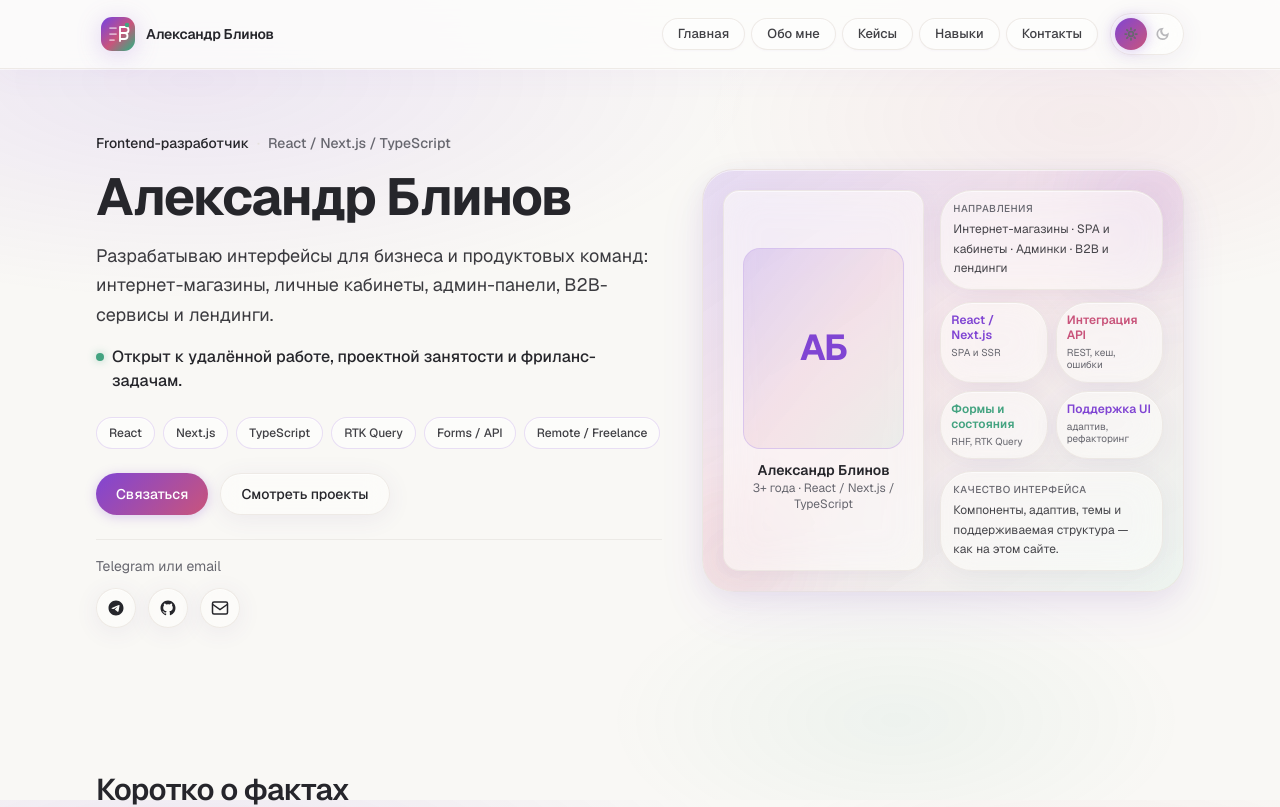
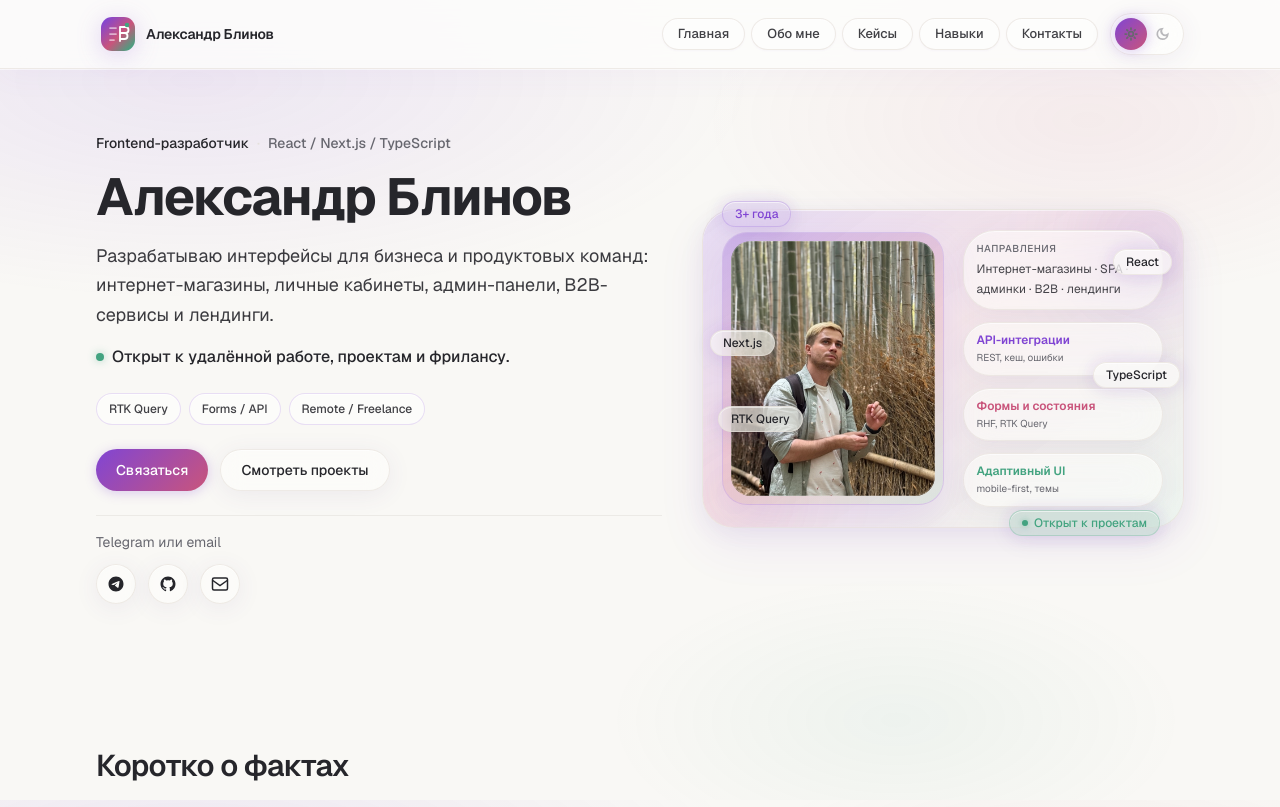
Before and after one commit to blinov-dev/PORTFOLIO, a Next.js app in the folder mysite/: page / in a window 1280 px wide. Shown: the top 807 px of the page. Built offline with nearby package versions, Linux system fonts and the light colour scheme.

Commit message:
feat(hero): add portrait photo and restore expressive floating badges

```diff
--- a/mysite/app/globals.css
+++ b/mysite/app/globals.css
@@ -129,7 +129,8 @@ body {
   .header-icon-btn,
   .glass-header,
   .hero-portrait-frame,
-  .hero-capability {
+  .hero-capability,
+  .hero-floating-badge {
     transition: none;
     animation: none;
   }
@@ -139,7 +140,10 @@ body {
   .nav-link:hover,
   .header-icon-btn:hover,
   .hero-visual:hover .hero-portrait-frame,
-  .hero-capability:hover {
+  .hero-capability:hover,
+  .hero-visual:hover .hero-floating-badge,
+  .hero-visual:hover .hero-badge--exp,
+  .hero-visual:hover .hero-badge--open {
     transform: none;
   }
 
@@ -442,13 +446,55 @@ body {
     0 20px 48px hsl(var(--primary) / 0.08);
 }
 
+.hero-photo-shell {
+  background: linear-gradient(
+    145deg,
+    hsl(var(--primary) / 0.28) 0%,
+    hsl(var(--secondary) / 0.18) 52%,
+    hsl(var(--accent) / 0.12) 100%
+  );
+  box-shadow:
+    0 0 0 1px hsl(var(--primary) / 0.18),
+    0 16px 40px hsl(var(--primary) / 0.14);
+}
+
 .hero-portrait-frame {
   transition: transform 0.22s ease, box-shadow 0.22s ease;
 }
 
 .hero-visual:hover .hero-portrait-frame {
   transform: translateY(-2px);
-  box-shadow: 0 12px 28px hsl(var(--primary) / 0.12);
+}
+
+.hero-floating-badge {
+  pointer-events: none;
+  backdrop-filter: blur(12px);
+  -webkit-backdrop-filter: blur(12px);
+  box-shadow:
+    var(--glass-shadow),
+    0 0 18px hsl(var(--primary) / 0.12);
+  transition:
+    transform 0.22s ease,
+    box-shadow 0.22s ease;
+}
+
+.hero-visual:hover .hero-floating-badge {
+  box-shadow:
+    var(--glass-shadow),
+    0 0 22px hsl(var(--primary) / 0.18);
+}
+
+.hero-visual:hover .hero-badge--exp {
+  transform: translateY(-2px);
+}
+
+.hero-visual:hover .hero-badge--open {
+  transform: translateY(-1px);
+}
+
+.hero-photo-column {
+  position: relative;
+  z-index: 1;
 }
 
 .hero-capability {
--- a/mysite/features/hero/profile-image.tsx
+++ b/mysite/features/hero/profile-image.tsx
@@ -1,43 +1,80 @@
+import Image from "next/image";
+import { Badge } from "@/components/ui/badge";
 import { siteConfig } from "@/lib/site-config";
 
 const capabilityBlocks = [
   {
-    title: "React / Next.js",
-    hint: "SPA и SSR",
+    title: "API-интеграции",
+    hint: "REST, кеш, ошибки",
     tone: "primary" as const,
-  },
-  {
-    title: "Интеграция API",
-    hint: "REST, кеш, ошибки",
-    tone: "secondary" as const,
   },
   {
     title: "Формы и состояния",
     hint: "RHF, RTK Query",
-    tone: "accent" as const,
+    tone: "secondary" as const,
   },
   {
-    title: "Поддержка UI",
-    hint: "адаптив, рефакторинг",
-    tone: "primary" as const,
+    title: "Адаптивный UI",
+    hint: "mobile-first, темы",
+    tone: "accent" as const,
   },
 ];
 
-const focusAreas = [
-  "Интернет-магазины",
-  "SPA и кабинеты",
-  "Админки",
-  "B2B и лендинги",
+const floatingBadges = [
+  {
+    label: "3+ года",
+    variant: "gradient" as const,
+    className: "hero-badge hero-badge--exp -top-2 left-3 sm:left-5",
+  },
+  {
+    label: "React",
+    variant: "glass" as const,
+    className: "hero-badge hero-badge--react top-10 -right-1 sm:right-3",
+  },
+  {
+    label: "Next.js",
+    variant: "glass" as const,
+    className:
+      "hero-badge hero-badge--next top-[38%] -left-2 sm:left-2 max-sm:hidden",
+  },
+  {
+    label: "TypeScript",
+    variant: "glass" as const,
+    className:
+      "hero-badge hero-badge--ts top-[48%] -right-2 sm:right-1 max-md:hidden",
+  },
+  {
+    label: "RTK Query",
+    variant: "glass" as const,
+    className:
+      "hero-badge hero-badge--rtk bottom-24 left-2 sm:left-4 max-lg:hidden",
+  },
+  {
+    label: "Открыт к проектам",
+    variant: "accent" as const,
+    className: "hero-badge hero-badge--open -bottom-2 right-4 sm:right-6",
+  },
 ];
 
 export function ProfileImage() {
-  const initials = siteConfig.name
-    .split(" ")
-    .map((part) => part[0])
-    .join("");
+  return (
+    <div className="hero-visual relative mx-auto w-full max-w-md sm:max-w-lg lg:max-w-none">
+      {floatingBadges.map((badge) => (
+        <Badge
+          key={badge.label}
+          variant={badge.variant}
+          className={`hero-floating-badge absolute z-20 shadow-md ${badge.className}`}
+        >
+          {badge.variant === "accent" && (
+            <span
+              className="size-1.5 shrink-0 rounded-full bg-accent shadow-[0_0_6px_hsl(var(--accent)/0.6)]"
+              aria-hidden="true"
+            />
+          )}
+          {badge.label}
+        </Badge>
+      ))}
 
-  return (
-    <div className="hero-visual relative mx-auto w-full max-w-md lg:max-w-none">
       <div
         className="glass-surface hero-visual-panel relative overflow-hidden rounded-[1.75rem] p-4 sm:rounded-[2rem] sm:p-5"
         style={{ backgroundImage: "var(--gradient-profile)" }}
@@ -51,37 +88,43 @@ export function ProfileImage() {
           aria-hidden="true"
         />
 
-        <div className="relative grid gap-3 sm:grid-cols-[0.95fr_1.05fr] sm:gap-4">
-          <div className="hero-portrait-slot glass-surface flex flex-col items-center justify-center rounded-2xl border border-primary/15 p-4 sm:min-h-[220px] sm:p-5">
+        <div className="relative grid items-center gap-4 sm:grid-cols-[1.05fr_0.95fr] sm:gap-5">
+          <div className="hero-photo-column mx-auto w-full max-w-[15.5rem] sm:max-w-none">
+            <div className="hero-photo-shell rounded-[1.35rem] p-1.5 sm:rounded-[1.5rem] sm:p-2">
+              <div className="hero-portrait-frame relative aspect-[4/5] overflow-hidden rounded-[1.15rem] sm:rounded-[1.25rem]">
+                <Image
+                  src={siteConfig.profileImage}
+                  alt="Александр Блинов — frontend-разработчик"
+                  fill
+                  priority
+                  sizes="(max-width: 640px) 220px, (max-width: 1024px) 260px, 300px"
+                  className="object-cover"
+                />
                 <div
-              className="hero-portrait-frame relative mb-3 flex aspect-[4/5] w-full max-w-[9.5rem] items-center justify-center rounded-2xl bg-gradient-to-br from-primary/18 via-secondary/10 to-accent/8 ring-1 ring-primary/25 sm:max-w-[10.5rem]"
+                  className="pointer-events-none absolute inset-0 rounded-[inherit] ring-1 ring-inset ring-white/20"
                   aria-hidden="true"
-            >
-              <span className="text-3xl font-bold tracking-tight text-primary sm:text-4xl">
-                {initials}
-              </span>
+                />
               </div>
-            <p className="text-center text-sm font-semibold">{siteConfig.name}</p>
-            <p className="text-center text-xs text-muted-foreground">
-              {siteConfig.experience} года · {siteConfig.stack}
+            </div>
+            <p className="mt-3 text-center text-sm font-semibold sm:hidden">
+              {siteConfig.name}
             </p>
           </div>
 
-          <div className="flex flex-col gap-3">
+          <div className="flex flex-col gap-2.5 sm:gap-3">
             <div className="glass-surface rounded-xl px-3 py-2.5">
               <p className="text-[10px] font-medium uppercase tracking-wider text-muted-foreground">
                 Направления
               </p>
               <p className="mt-1 text-xs leading-relaxed text-foreground/85">
-                {focusAreas.join(" · ")}
+                Интернет-магазины · SPA · админки · B2B · лендинги
               </p>
             </div>
 
-            <div className="grid grid-cols-2 gap-2">
             {capabilityBlocks.map((block) => (
               <div
                 key={block.title}
-                  className="hero-capability glass-surface rounded-xl px-2.5 py-2.5"
+                className="hero-capability glass-surface rounded-xl px-3 py-2.5"
               >
                 <p
                   className={`text-xs font-semibold leading-tight ${
@@ -100,17 +143,6 @@ export function ProfileImage() {
               </div>
             ))}
           </div>
-
-            <div className="glass-surface rounded-xl px-3 py-2.5">
-              <p className="text-[10px] font-medium uppercase tracking-wider text-muted-foreground">
-                Качество интерфейса
-              </p>
-              <p className="mt-1 text-xs leading-relaxed text-foreground/85">
-                Компоненты, адаптив, темы и поддерживаемая структура — как на
-                этом сайте.
-              </p>
-            </div>
-          </div>
         </div>
       </div>
     </div>
--- a/mysite/lib/site-config.ts
+++ b/mysite/lib/site-config.ts
@@ -6,16 +6,9 @@ export const siteConfig = {
     "Разрабатываю интерфейсы для бизнеса и продуктовых команд: интернет-магазины, личные кабинеты, админ-панели, B2B-сервисы и лендинги.",
   metaDescription:
     "Frontend-разработчик React / Next.js / TypeScript. E-commerce, SPA, админки, B2B и лендинги. Открыт к удалёнке и проектам.",
-  availability:
-    "Открыт к удалённой работе, проектной занятости и фриланс-задачам.",
-  heroChips: [
-    "React",
-    "Next.js",
-    "TypeScript",
-    "RTK Query",
-    "Forms / API",
-    "Remote / Freelance",
-  ],
+  availability: "Открыт к удалённой работе, проектам и фрилансу.",
+  profileImage: "/images/portfolio-me-photo.jpg",
+  heroChips: ["RTK Query", "Forms / API", "Remote / Freelance"],
   experience: "3+",
   url: "https://portfolio-black-eight-gklwvfrewp.vercel.app",
   ogImage: "/images/profile-placeholder.svg",
```
Lines whose indentation alone changed are shown as unchanged.
